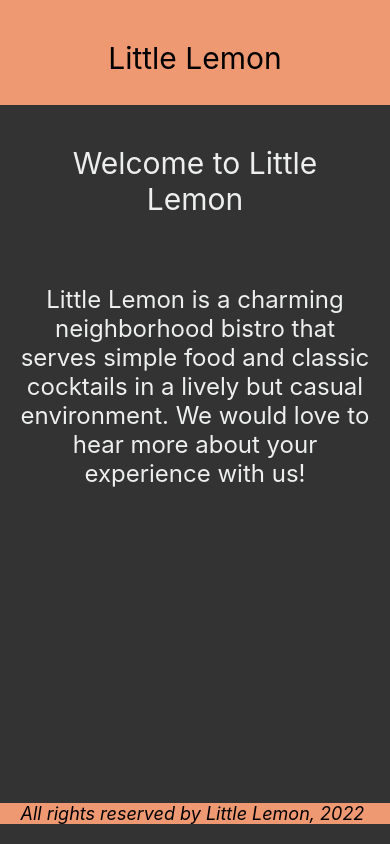
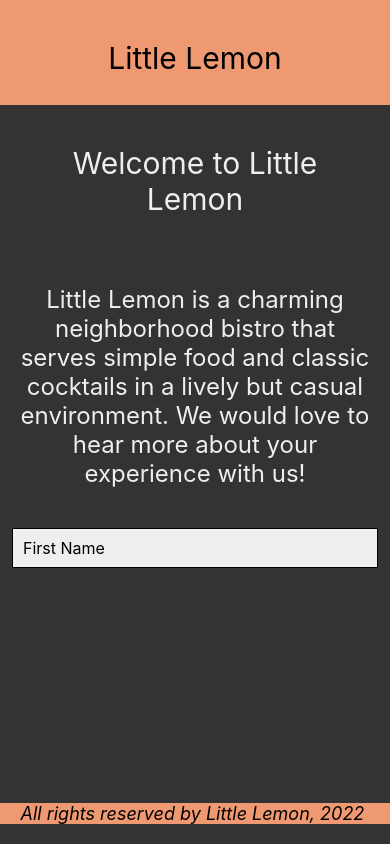
Before and after one commit to mahesh-kedari/react-native-coursera, a React Native app: screen / in a window 390 px wide. Built offline with nearby package versions, Linux system fonts and the light colour scheme.

Commit message:
Input text field added

```diff
--- a/WelcomeScreen.js
+++ b/WelcomeScreen.js
@@ -1,7 +1,8 @@
 import * as React from 'react';
-import { ScrollView, Text, StyleSheet } from 'react-native';
+import { ScrollView, Text, StyleSheet, TextInput } from 'react-native';
 
 export default function WelcomeScreen() {
+  const [firstName, setFirstName] = React.useState('');
   return (
     <ScrollView indicatorStyle="white" style={styles.container}>
       <Text style={styles.headerText}>Welcome to Little Lemon</Text>
@@ -10,6 +11,7 @@ export default function WelcomeScreen() {
         and classic cocktails in a lively but casual environment. We would love
         to hear more about your experience with us!
       </Text>
+      <TextInput style={ styles.textInput} value={ firstName} onChangeText={setFirstName} placeholder='First Name' />
     </ScrollView>
   );
 }
@@ -21,14 +23,23 @@ const styles = StyleSheet.create({
   headerText: {
     padding: 40,
     fontSize: 30,
-    color: '#EDEFEE',
-    textAlign: 'center',
+    color: "#EDEFEE",
+    textAlign: "center",
   },
   regularText: {
     fontSize: 24,
     padding: 20,
     marginVertical: 8,
-    color: '#EDEFEE',
-    textAlign: 'center',
+    color: "#EDEFEE",
+    textAlign: "center",
+  },
+  textInput: {
+    height: 40,
+    margin: 12,
+    borderWidth: 1,
+    padding: 10,
+    fontSize: 16,
+    borderColor: "EDEFEE",
+    backgroundColor: "#EDEFEE",
   },
 });
```
